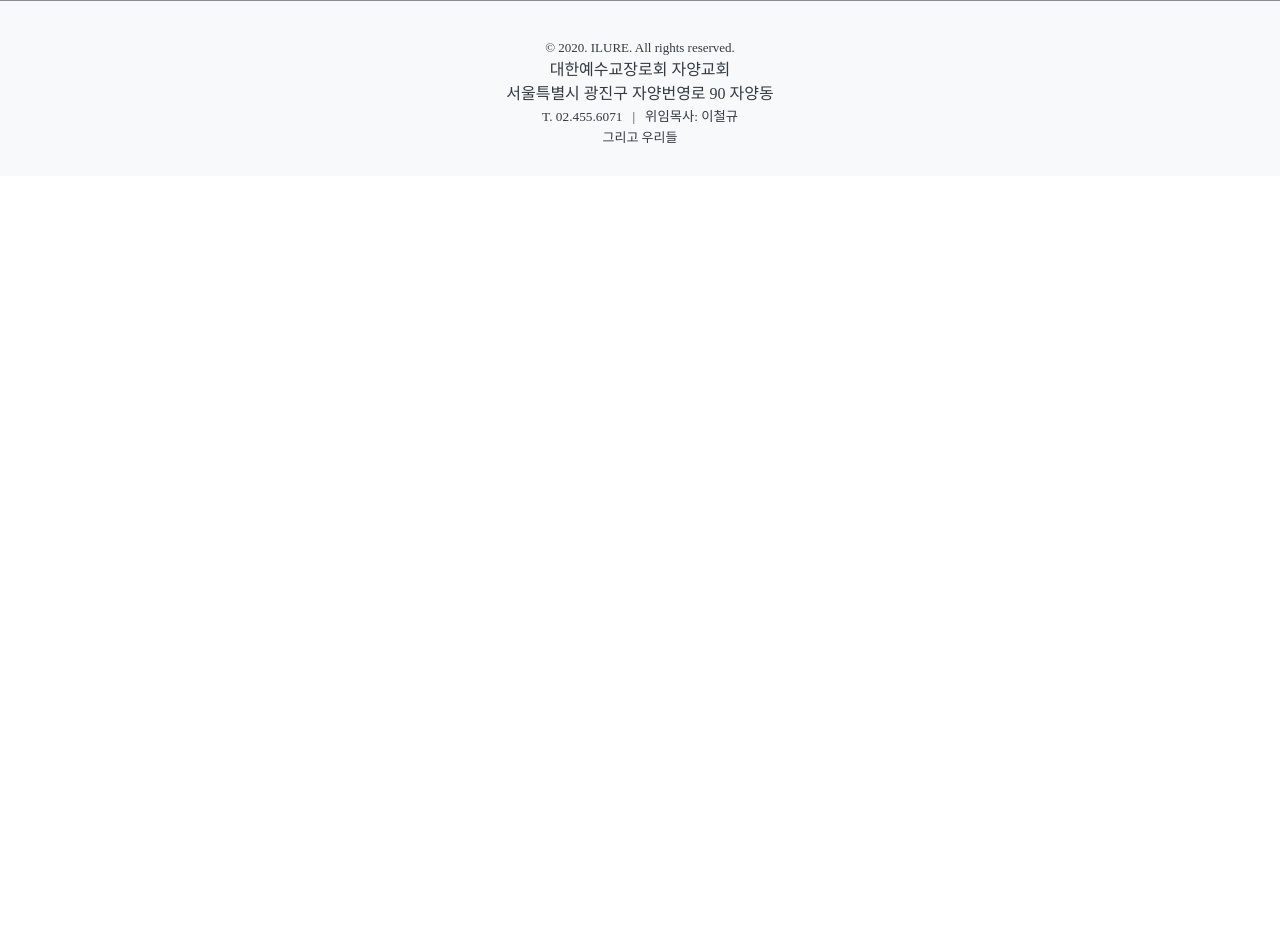
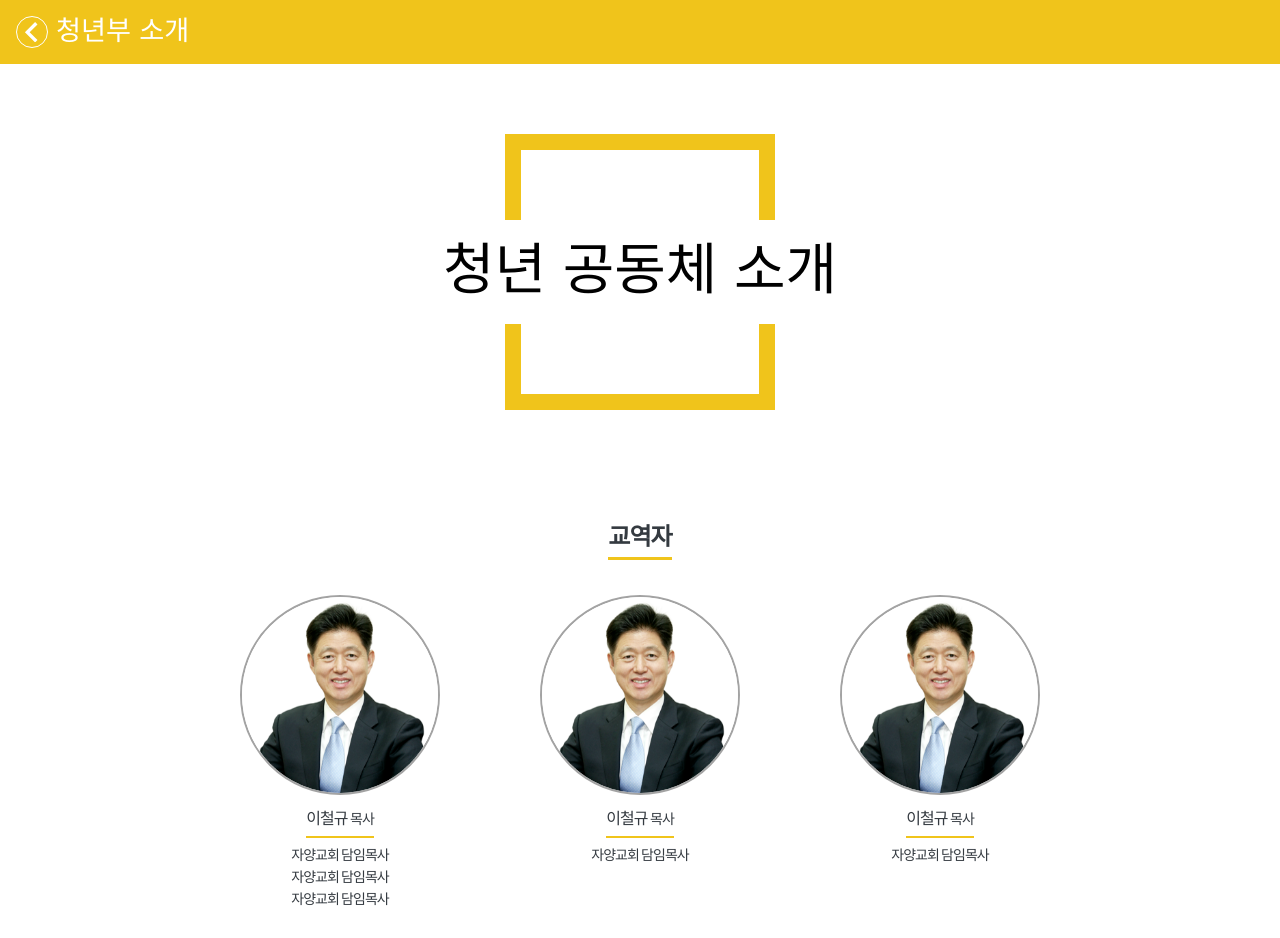
Before and after one commit to DublinCity/jayang-front, a React (Create React App) app: page /people in a window 1280 px wide. Shown: the top 938 px of the page. Before the commit the page ends 800 px from the top, so only its background shows below. Built offline with nearby package versions, Linux system fonts and the light colour scheme; a web font is replaced by a local one.

Commit message:
#9 구성원 소개페이지 작성

```diff
--- a/src/App.tsx
+++ b/src/App.tsx
@@ -7,6 +7,7 @@ import Main from "./Main/index";
 import Community from "./Community/index";
 import Gathering from "./Gathering/index";
 import Education from "./Education/index";
+import People from "./People/index";
 import Program from "./Program/index";
 import ScrollRestoration from "./Utils/ScrollTop";
 
@@ -22,6 +23,9 @@ function App() {
           </Route>
           <Route path="/community">
             <Community />
+          </Route>
+          <Route path="/people">
+            <People />
           </Route>
           <Route path="/gathering">
             <Gathering />
--- /dev/null
+++ b/src/People/index.tsx
@@ -0,0 +1,345 @@
+import React from "react";
+import styled from "styled-components";
+import { StyledDiv } from "../customComponent";
+import { useHistory } from "react-router-dom";
+import { Cell } from "../Common/Cell";
+import bibleImg from "../img/1.png";
+
+const mock = [
+  {
+    name: "이철규",
+    position: "목사",
+    src: bibleImg,
+    assign: ["자양교회 담임목사", "자양교회 담임목사", "자양교회 담임목사"],
+  },
+  {
+    name: "이철규",
+    position: "목사",
+    src: bibleImg,
+    assign: ["자양교회 담임목사"],
+  },
+  {
+    name: "이철규",
+    position: "목사",
+    src: bibleImg,
+    assign: ["자양교회 담임목사"],
+  },
+  {
+    name: "이철규",
+    position: "목사",
+    src: bibleImg,
+    assign: ["자양교회 담임목사"],
+  },
+  {
+    name: "이철규",
+    position: "목사",
+    src: bibleImg,
+    assign: ["자양교회 담임목사"],
+  },
+  {
+    name: "이철규",
+    position: "목사",
+    src: bibleImg,
+    assign: ["자양교회 담임목사"],
+  },
+  {
+    name: "이철규",
+    position: "목사",
+    src: bibleImg,
+    assign: ["자양교회 담임목사"],
+  },
+  {
+    name: "이철규",
+    position: "목사",
+    src: bibleImg,
+    assign: ["자양교회 담임목사"],
+  },
+  {
+    name: "이철규",
+    position: "목사",
+    src: bibleImg,
+    assign: ["자양교회 담임목사"],
+  },
+  {
+    name: "이철규",
+    position: "목사",
+    src: bibleImg,
+    assign: ["자양교회 담임목사"],
+  },
+  {
+    name: "이철규",
+    position: "목사",
+    src: bibleImg,
+    assign: ["자양교회 담임목사"],
+  },
+  {
+    name: "이철규",
+    position: "목사",
+    src: bibleImg,
+    assign: ["자양교회 담임목사"],
+  },
+  {
+    name: "이철규",
+    position: "목사",
+    src: bibleImg,
+    assign: ["자양교회 담임목사"],
+  },
+  {
+    name: "이철규",
+    position: "목사",
+    src: bibleImg,
+    assign: ["자양교회 담임목사"],
+  },
+  {
+    name: "이철규",
+    position: "목사",
+    src: bibleImg,
+    assign: ["자양교회 담임목사"],
+  },
+  {
+    name: "이철규",
+    position: "목사",
+    src: bibleImg,
+    assign: ["자양교회 담임목사"],
+  },
+  {
+    name: "이철규",
+    position: "목사",
+    src: bibleImg,
+    assign: ["자양교회 담임목사"],
+  },
+  {
+    name: "이철규",
+    position: "목사",
+    src: bibleImg,
+    assign: ["자양교회 담임목사"],
+  },
+  {
+    name: "이철규",
+    position: "목사",
+    src: bibleImg,
+    assign: ["자양교회 담임목사"],
+  },
+  {
+    name: "이철규",
+    position: "목사",
+    src: bibleImg,
+    assign: ["자양교회 담임목사"],
+  },
+  {
+    name: "이철규",
+    position: "목사",
+    src: bibleImg,
+    assign: ["자양교회 담임목사"],
+  },
+];
+
+const PeopleWrapper = styled(StyledDiv)`
+  font-family: ${(props) => props.theme.FONT.DO_HYEON};
+  display: flex;
+  align-items: center;
+  flex-direction: column;
+`;
+
+const Header = styled(StyledDiv)`
+  line-height: 2rem;
+  width: 100%;
+  background-color: ${(props) => props.theme.COLOR.YELLOW};
+  color: white;
+  padding: 0.5rem 0;
+  display: flex;
+  align-items: center;
+  justify-content: flex-start;
+  font-size: 1.5rem;
+`;
+
+const BackBtn = styled.svg.attrs({
+  viewBox: "0 0 306 306",
+})`
+  width: 100%;
+  margin-left: -1px;
+`;
+
+const CellTitleText = styled(StyledDiv)`
+  align-self: center;
+  font-size: 24px;
+  word-break: keep-all;
+  color: #343a40;
+  display: flex;
+  font-weight: bold;
+  padding-bottom: 3px;
+  margin: 20px;
+  border-bottom: 3px solid ${(props) => props.theme.COLOR.YELLOW};
+`;
+
+const BackWrapper = styled(StyledDiv)`
+  border: 1px solid white;
+  display: flex;
+  align-items: center;
+  padding: 0.3rem;
+  margin: 0.5rem 0.5rem 0.5rem 1rem;
+  flex-basis: 10%;
+  max-width: 2rem;
+  border-radius: 100%;
+`;
+
+const HeaderTitle = styled(StyledDiv)`
+  color: white;
+  max-width: 20rem;
+  flex: 1;
+  display: flex;
+  word-break: keep-all;
+`;
+
+const PageTitleWrapper = styled(StyledDiv)`
+  margin: 70px auto;
+  width: 270px;
+  border: 1rem solid ${(props) => props.theme.COLOR.YELLOW};
+  display: flex;
+  justify-content: center;
+  flex-direction: column;
+  align-items: center;
+  white-space: nowrap;
+  ::before {
+    content: "";
+    display: block;
+    padding-bottom: 70px;
+  }
+  ::after {
+    content: "";
+    display: block;
+    padding-bottom: 70px;
+  }
+`;
+
+const PageTitle = styled(StyledDiv)`
+  background-color: white;
+  padding: 10% 0;
+`;
+
+const PersonWrap = styled(StyledDiv)`
+  display: flex;
+  align-items: center;
+  flex-direction: column;
+  width: 140px;
+  margin: 15px 0;
+
+  @media (min-width: 700px) {
+    width: 300px;
+  }
+`;
+const Avatar = styled.img.attrs((props: { src: string }) => ({
+  src: props.src,
+}))`
+  vertical-align: middle;
+  width: 100px;
+  height: 100px;
+  border-radius: 50%;
+  border: 2px solid rgba(25, 25, 25, 0.4);
+
+  @media (min-width: 700px) {
+    width: 200px;
+    height: 200px;
+  }
+
+  :hover {
+    color: CornflowerBlue;
+  }
+`;
+
+const Name = styled.span`
+  font-size: 16px;
+`;
+const Position = styled.span`
+  font-size: 14px;
+`;
+
+const Assign = styled.div`
+  font-size: 14px;
+  display: flex;
+  flex-direction: column;
+`;
+
+const NameWrap = styled.div`
+  padding: 5px 0;
+  border-bottom: 2px solid ${(props) => props.theme.COLOR.YELLOW};
+
+  @media (min-width: 700px) {
+    margin: 5px;
+  }
+`;
+
+const Person = ({
+  src,
+  name,
+  position,
+  assign,
+}: {
+  src: string;
+  name: string;
+  position: string;
+  assign: string[];
+}) => (
+  <PersonWrap>
+    <Avatar src={src} />
+    <NameWrap>
+      <Name>{name}</Name> <Position>{position}</Position>
+    </NameWrap>
+    <Assign>
+      {assign.map((a) => (
+        <div key={a}>{a}</div>
+      ))}
+    </Assign>
+  </PersonWrap>
+);
+
+const PersonContainer = styled.div`
+  display: flex;
+  flex-wrap: wrap;
+  justify-content: center;
+`;
+
+const WideCell = styled(Cell)`
+  width: 100%;
+  padding: 0 10%;
+`;
+
+function People() {
+  const history = useHistory();
+  return (
+    <>
+      <PeopleWrapper>
+        <Header>
+          <BackWrapper onClick={() => history.goBack()}>
+            <BackBtn>
+              <g>
+                <g id="chevron-left">
+                  <polygon
+                    points="247.35,35.7 211.65,0 58.65,153 211.65,306 247.35,270.3 130.05,153"
+                    fill="white"
+                  />
+                </g>
+              </g>
+            </BackBtn>
+          </BackWrapper>
+          <HeaderTitle fontSize="1.7rem">청년부 소개</HeaderTitle>
+        </Header>
+        <PageTitleWrapper>
+          <PageTitle fontSize="3.5rem" color="black">
+            청년 공동체 소개
+          </PageTitle>
+        </PageTitleWrapper>
+        <WideCell>
+          <CellTitleText>교역자</CellTitleText>
+          <PersonContainer>
+            {mock.map((people) => (
+              <Person key={people.name} {...people} />
+            ))}
+          </PersonContainer>
+        </WideCell>
+      </PeopleWrapper>
+    </>
+  );
+}
+
+export default People;
```
Also changed, not shown: src/img/1.png (added).
